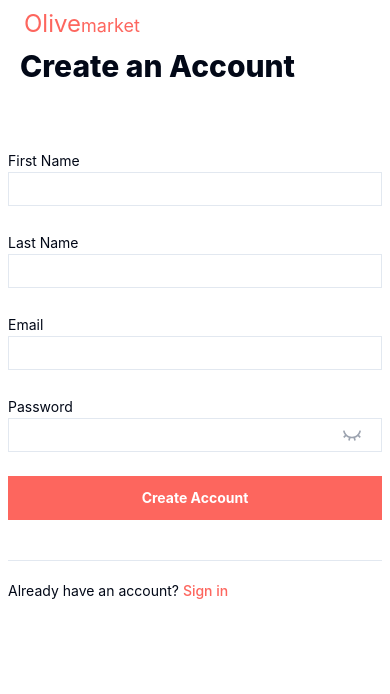
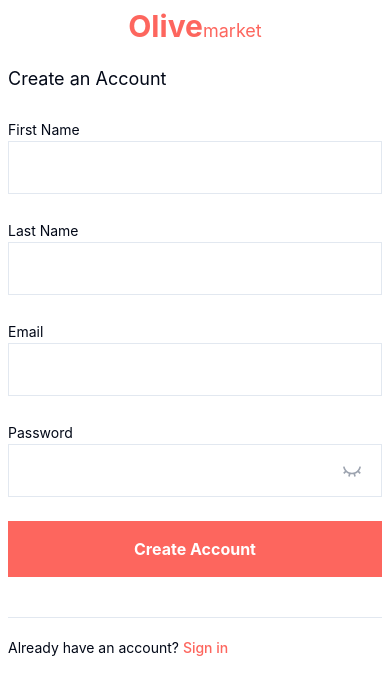
Before and after one commit to oleesir/e_commerce, a React (Vite) app: page /auth/signup in a window 390 px wide. Shown: the top 694 px of the page. Built offline with nearby package versions, Linux system fonts and the light colour scheme; no server answers.

Commit message:
update signupAuthFields

```diff
--- a/src/components/Footer.tsx
+++ b/src/components/Footer.tsx
@@ -2,7 +2,7 @@ import AccordionLayout from '../layouts/AccordionLayout.tsx';
 
 const Footer = () => {
   return (
-    <div className='w-full bg-[#EEEFFB]  md:py-[120px] '>
+    <div className='absolute w-full bg-[#EEEFFB]  md:py-[120px]'>
       <div className=' py-5 max-w-5xl  mx-auto px-3'>
         <div className='flex flex-col md:hidden'>
           <div className='w-full mb-2 flex justify-center'>
@@ -24,19 +24,7 @@ const Footer = () => {
               </div>
             }
           </AccordionLayout>
-          <AccordionLayout title={'Customer Case'}>
-            {
-              <div className='w-full flex '>
-                <div className='flex flex-col '>
-                  <p className='text-xs text-[#8A8FB9] mb-3'>Laptops & Computers</p>
-                  <p className='text-xs text-[#8A8FB9] mb-3'>Laptops & Computers</p>
-                  <p className='text-xs text-[#8A8FB9] mb-3'>Laptops & Computers</p>
-                  <p className='text-xs text-[#8A8FB9] mb-3'>Laptops & Computers</p>
-                  <p className='text-xs text-[#8A8FB9] mb-3'>Laptops & Computers</p>
-                </div>
-              </div>
-            }
-          </AccordionLayout>
+
           <AccordionLayout title={'Customer Case'}>
             {
               <div className='w-full flex '>
@@ -52,10 +40,10 @@ const Footer = () => {
           </AccordionLayout>
         </div>
 
-        <div className=' grid-cols-4 gap-x-4 px-5 hidden md:grid'>
+        <div className=' grid-cols-3 gap-x-4 px-5 hidden md:grid'>
           <div className='flex flex-col'>
             <p className='mb-5'>
-              <span className='text-xl mb-0 font-titanOne text-[#FD665E]'>Olive</span>
+              <span className='text-xl mb-0 font-bold text-[#FD665E]'>Olive</span>
               <span className='text-base font-titanOne text-[#FD665E]'>market</span>
             </p>
             <div className='relative text-gray-600 w-full mb-3'>
@@ -73,20 +61,9 @@ const Footer = () => {
               </button>
             </div>
             <p className='text-xs text-[#8A8FB9]'>
-              17 Princess Road, London, Greater London NW1 8JR, UK
+              17 Princess Road, London, Greater London NW1 8JR
             </p>
           </div>
-          <div className='w-full flex justify-center'>
-            <div className='flex flex-col '>
-              <p className='font-medium text-sm mb-5'>Customer Case</p>
-              <p className='text-xs text-[#8A8FB9] mb-3'>Laptops & Computers</p>
-              <p className='text-xs text-[#8A8FB9] mb-3'>Laptops & Computers</p>
-              <p className='text-xs text-[#8A8FB9] mb-3'>Laptops & Computers</p>
-              <p className='text-xs text-[#8A8FB9] mb-3'>Laptops & Computers</p>
-              <p className='text-xs text-[#8A8FB9] mb-3'>Laptops & Computers</p>
-            </div>
-          </div>
-
           <div className='w-full flex justify-center'>
             <div className='flex flex-col '>
               <p className='font-medium text-sm mb-5'>Customer Case</p>
--- a/src/layouts/AuthLayout.tsx
+++ b/src/layouts/AuthLayout.tsx
@@ -4,9 +4,9 @@ const AuthLayout = () => {
   return (
     <div className='flex w-full '>
       <div className='w-full flex flex-col'>
-        <div className='w-full flex py-2 px-6'>
+        <div className='hidden lg:flex w-full  py-2 px-6'>
           <NavLink to='/' className='cursor-pointer '>
-            <span className='text-2xl mb-0 font-titanOne text-[#FD665E]'>Olive</span>
+            <span className='text-3xl mb-0 font-bold text-[#FD665E]'>Olive</span>
             <span className='text-lg font-titanOne text-[#FD665E]'>market</span>
           </NavLink>
         </div>
--- a/src/layouts/MainLayout.tsx
+++ b/src/layouts/MainLayout.tsx
@@ -4,7 +4,7 @@ import Footer from '../components/Footer.tsx';
 
 const MainLayout = () => {
   return (
-    <div className='flex flex-col w-full overflow-hidden relative min-h-100vh'>
+    <div className=' relative min-h-100vh'>
       <Header />
       <Outlet />
       <Footer />
--- a/src/pages/Login/index.tsx
+++ b/src/pages/Login/index.tsx
@@ -6,7 +6,7 @@ import { useEffect, useState } from 'react';
 import { MdShoppingCartCheckout } from 'react-icons/md';
 import { PiMapPinLineBold } from 'react-icons/pi';
 import { loginSchema } from '../../schema/loginSchema.ts';
-import { useNavigate } from 'react-router-dom';
+import { NavLink, useNavigate } from 'react-router-dom';
 import { ClockLoader } from 'react-spinners';
 import { useLoginMutation } from '../../features/oliveMarketApi.tsx';
 import { useAppDispatch } from '../../reduxHooks.ts';
@@ -69,11 +69,21 @@ const Login = () => {
 
   return (
     <div className='pt-10 w-full max-w-5xl  mx-auto lg:pt-10'>
-      <div className='flex w-full mb-8  px-5 lg:px-0'>
+      <div className='hidden lg:flex w-full mb-8  px-5 lg:px-0'>
         <p className='text-2xl lg:text-3xl font-extrabold'>Welcome back</p>
       </div>
       <div className=' py-2 px-2 grid grid-cols-1 lg:grid-cols-2'>
         <div className='w-full flex flex-col'>
+          <div className='w-full flex flex-col lg:hidden'>
+            <div className='w-full flex justify-center mb-5'>
+              <NavLink to='/' className='cursor-pointer'>
+                <span className='text-3xl mb-0 font-bold text-[#FD665E]'>Olive</span>
+                <span className='text-lg font-titanOne text-[#FD665E]'>market</span>
+              </NavLink>
+            </div>
+
+            <p className='text-lg'>Welcome back</p>
+          </div>
           <div className='w-full flex h-1 justify-center mb-5'>
             <p className='text-base text-[#FF0303]'>{serverError}</p>
           </div>
@@ -83,13 +93,13 @@ const Login = () => {
             className='w-full flex justify-center flex-col mb-10'
           >
             <div className='mb-5 lg:mb-8'>
-              <label htmlFor='email' className='text-base'>
+              <label htmlFor='email' className='text-sm'>
                 Email
               </label>
               <input
                 id='email'
                 type='email'
-                className='w-full bg-[#fff] text-black py-3 lg:py-2 px-5 outline-none border-[1px] rounded-none text-base '
+                className='w-full bg-[#fff] text-black py-3 lg:py-2 px-5 outline-none border-[1px] rounded-none text-[18px] '
                 {...register('email', {
                   onChange: () => {
                     if (error) {
@@ -103,7 +113,7 @@ const Login = () => {
               </div>
             </div>
             <div className='mb-[20px] lg:mb-[20px]'>
-              <label htmlFor='password' className='text-base'>
+              <label htmlFor='password' className='text-sm'>
                 Password
               </label>
               <div className='w-full inline-block relative'>
@@ -117,7 +127,7 @@ const Login = () => {
                       }
                     },
                   })}
-                  className='w-full bg-[#fff] text-black py-3 lg:py-2 px-5 outline-none border-[1px] rounded-none text-base'
+                  className='w-full bg-[#fff] text-black py-3 lg:py-2 px-5 outline-none border-[1px] rounded-none text-[18px]'
                 />
                 <button
                   type='button'
--- a/src/pages/Signup/index.tsx
+++ b/src/pages/Signup/index.tsx
@@ -6,7 +6,7 @@ import { yupResolver } from '@hookform/resolvers/yup';
 import { useEffect, useState } from 'react';
 import { MdShoppingCartCheckout } from 'react-icons/md';
 import { PiMapPinLineBold } from 'react-icons/pi';
-import { useNavigate } from 'react-router-dom';
+import { NavLink, useNavigate } from 'react-router-dom';
 import { useSignupMutation } from '../../features/oliveMarketApi.tsx';
 import { ClockLoader } from 'react-spinners';
 import { useAppDispatch } from '../../reduxHooks.ts';
@@ -61,12 +61,22 @@ const Signup = () => {
 
   return (
     <div className='w-full max-w-5xl  mx-auto lg:pt-10'>
-      <div className='w-full flex mb-8 px-5 lg:px-0'>
+      <div className='hidden w-full lg:flex mb-8 px-5 lg:px-0'>
         <p className='text-3xl font-extrabold'>Create an Account</p>
       </div>
 
       <div className=' py-2 px-2 grid grid-cols-1 lg:grid-cols-2'>
         <div className='w-full flex flex-col'>
+          <div className='w-full flex flex-col lg:hidden'>
+            <div className='w-full flex justify-center mb-5'>
+              <NavLink to='/' className='cursor-pointer'>
+                <span className='text-3xl mb-0 font-bold text-[#FD665E]'>Olive</span>
+                <span className='text-lg font-titanOne text-[#FD665E]'>market</span>
+              </NavLink>
+            </div>
+
+            <p className='text-lg'>Create an Account</p>
+          </div>
           <div className='w-full h-1 flex justify-center mb-5'>
             <p className='text-base text-[#FF0303]'>{serverError}</p>
           </div>
@@ -82,7 +92,7 @@ const Signup = () => {
               <input
                 type='text'
                 id='firstName'
-                className='w-full bg-[#fff] text-black py-1 lg:py-2 px-5 outline-none border-[1px] rounded-none'
+                className='w-full bg-[#fff] text-black py-3 lg:py-2 px-5 outline-none border-[1px] rounded-none text-[18px]'
                 {...register('firstName', {
                   onChange: () => {
                     if (error) {
@@ -102,7 +112,7 @@ const Signup = () => {
               <input
                 type='text'
                 id='lastName'
-                className='w-full bg-[#fff] text-black py-1 lg:py-2 px-5 outline-none border-[1px] rounded-none'
+                className='w-full bg-[#fff] text-black py-3 lg:py-2 px-5 outline-none border-[1px] rounded-none text-[18px] '
                 {...register('lastName', {
                   onChange: () => {
                     if (error) {
@@ -122,7 +132,7 @@ const Signup = () => {
               <input
                 type='email'
                 id='email'
-                className='w-full bg-[#fff] text-black py-1 lg:py-2 px-5 outline-none border-[1px] rounded-none'
+                className='w-full bg-[#fff] text-black py-3 lg:py-2 px-5 outline-none border-[1px] rounded-none text-[18px] '
                 {...register('email', {
                   onChange: () => {
                     if (error) {
@@ -150,7 +160,7 @@ const Signup = () => {
                       }
                     },
                   })}
-                  className='w-full bg-[#fff] text-black py-1 lg:py-2 px-5 outline-none border-[1px] rounded-none'
+                  className='w-full bg-[#fff] text-black py-3 lg:py-2 px-5 outline-none border-[1px] rounded-none text-[18px]'
                 />
                 <button
                   onClick={handleShow}
@@ -175,8 +185,8 @@ const Signup = () => {
                 type='submit'
                 className={
                   isLoading
-                    ? 'bg-[#FD665E] text-[#FFF] text-sm font-bold py-3 px-8 cursor-not-allowed flex justify-center w-full'
-                    : 'bg-[#FD665E] text-[#FFF] text-sm font-bold py-3 px-8 cursor-pointer w-full'
+                    ? 'bg-[#FD665E] text-[#FFF] text-base font-bold py-4 px-8 cursor-not-allowed flex justify-center w-full'
+                    : 'bg-[#FD665E] text-[#FFF] text-base font-bold py-4 px-8 cursor-pointer w-full'
                 }
               >
                 {isLoading && <ClockLoader color='#fff' size={20} />}
```
